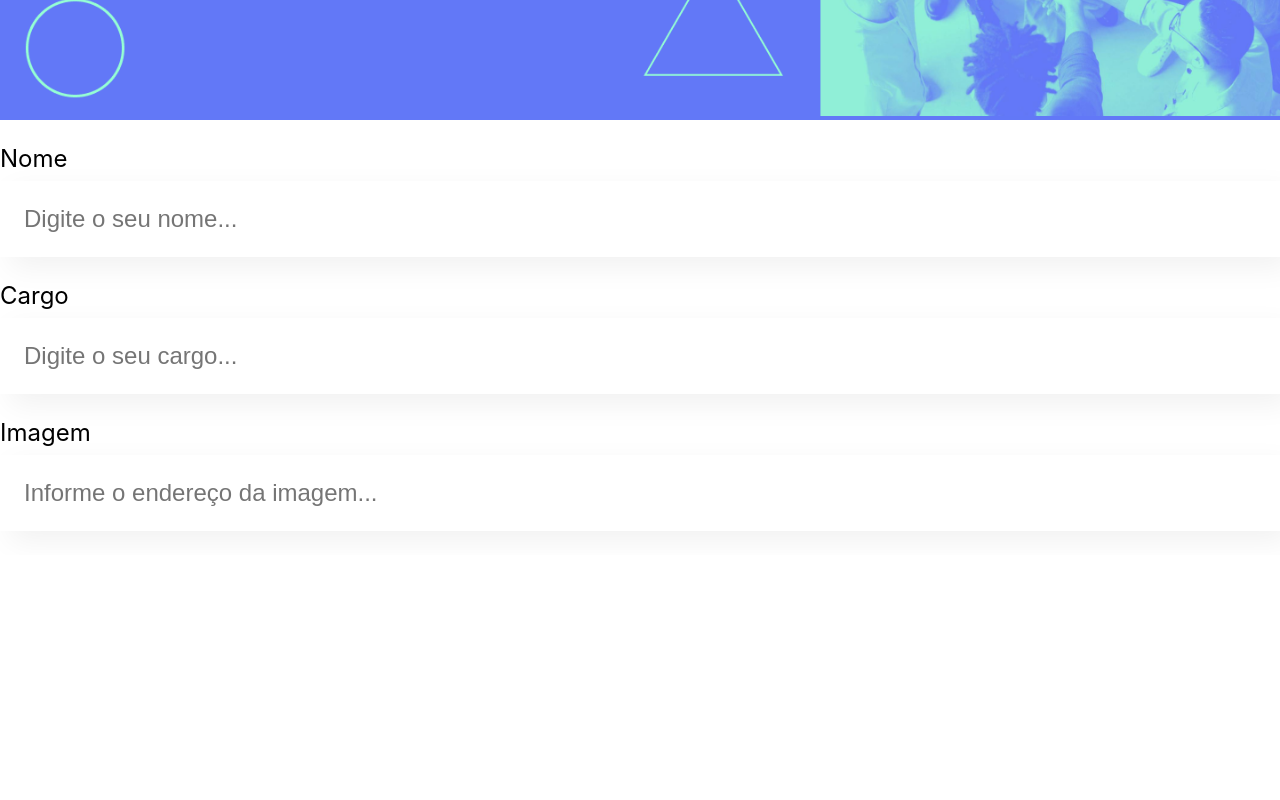
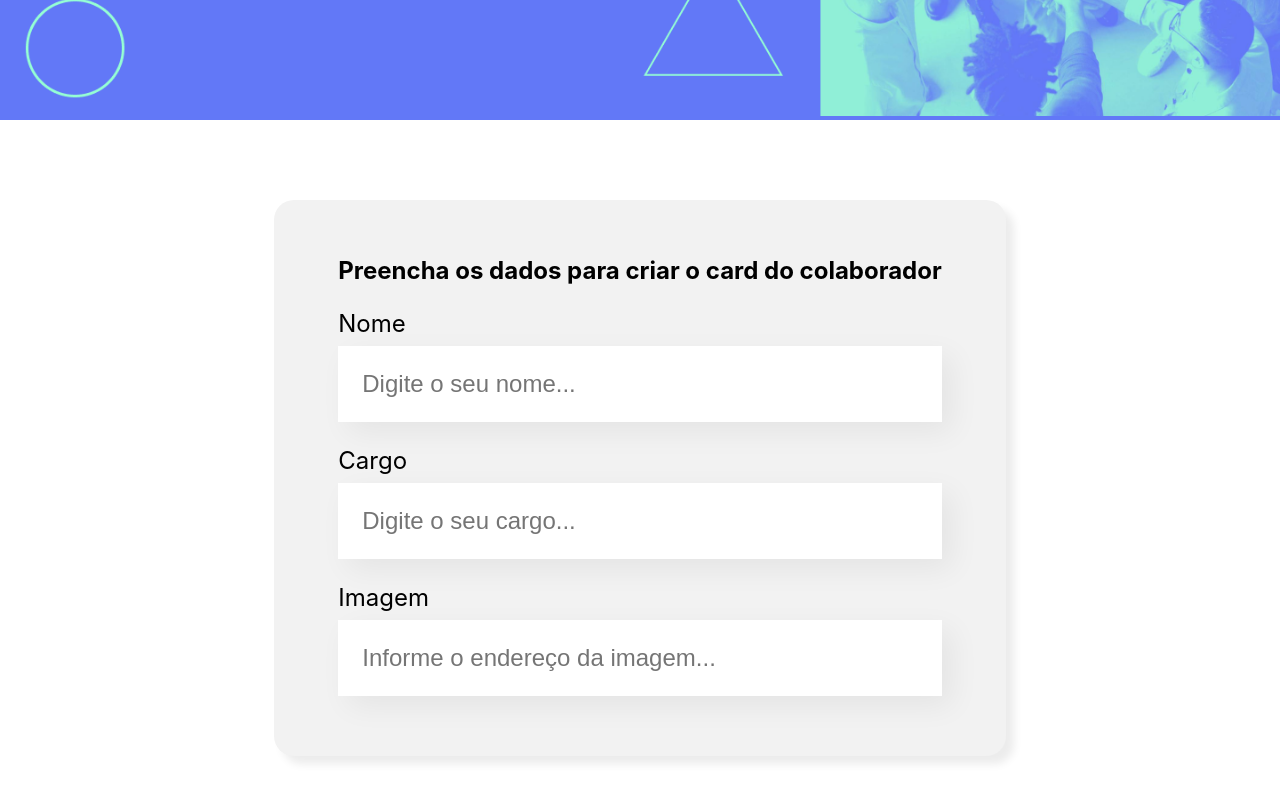
Before and after one commit to MatteusP/React-App-Docker, a React (Create React App) app: page / in a window 1280 px wide. Shown: the part 378-1178 px from the top of the page. Before the commit the page ends 933 px from the top, so only its background shows below. Built offline with nearby package versions, Linux system fonts and the light colour scheme.

Commit message:
add containner para formulário

```diff
--- a/src/App.js
+++ b/src/App.js
@@ -1,14 +1,12 @@
 
 import Banner from './componentes/Banner';
-import CampoTexto from './componentes/CompoTexto';
+import Formulario from './componentes/Formulario';
 
 function App() {
   return (
     <div className="App">
       <Banner />
-      <CampoTexto label='Nome' placeholder='Digite o seu nome'/>
-      <CampoTexto label='Cargo'  placeholder='Digite o seu cargo'/>
-      <CampoTexto label='Imagem'  placeholder='Informe o endereço da imagem'/>
+      <Formulario/>
       <header className="App-header">
       </header>
     </div>
--- /dev/null
+++ b/src/componentes/Formulario/Formulario.css
@@ -0,0 +1,14 @@
+.formulario{
+    display: flex;
+    justify-content: center;
+    margin: 80px 0;
+
+}
+
+.formulario form{
+    max-width: 80%;
+    background-color: #F2F2F2;
+    border-radius: 20px;
+    padding: 36px 64px;
+    box-shadow: 8px 8px 8px rgba(0, 0, 0, 0.08);
+ }
--- /dev/null
+++ b/src/componentes/Formulario/index.js
@@ -0,0 +1,17 @@
+import './Formulario.css'
+import CampoTexto from '../CampoTexto';
+
+const Formulario = () => {
+    return (
+        <section className="formulario">
+            <form>
+                <h2>Preencha os dados para criar o card do colaborador</h2>
+                <CampoTexto label='Nome' placeholder='Digite o seu nome' />
+                <CampoTexto label='Cargo' placeholder='Digite o seu cargo' />
+                <CampoTexto label='Imagem' placeholder='Informe o endereço da imagem' />
+            </form>
+        </section>
+    )
+}
+
+export default Formulario
```
Also changed, not shown: src/componentes/CampoTexto/CampoTexto.css (renamed from src/componentes/CompoTexto/CampoTexto.css), src/componentes/CampoTexto/index.js (renamed from src/componentes/CompoTexto/index.js).
